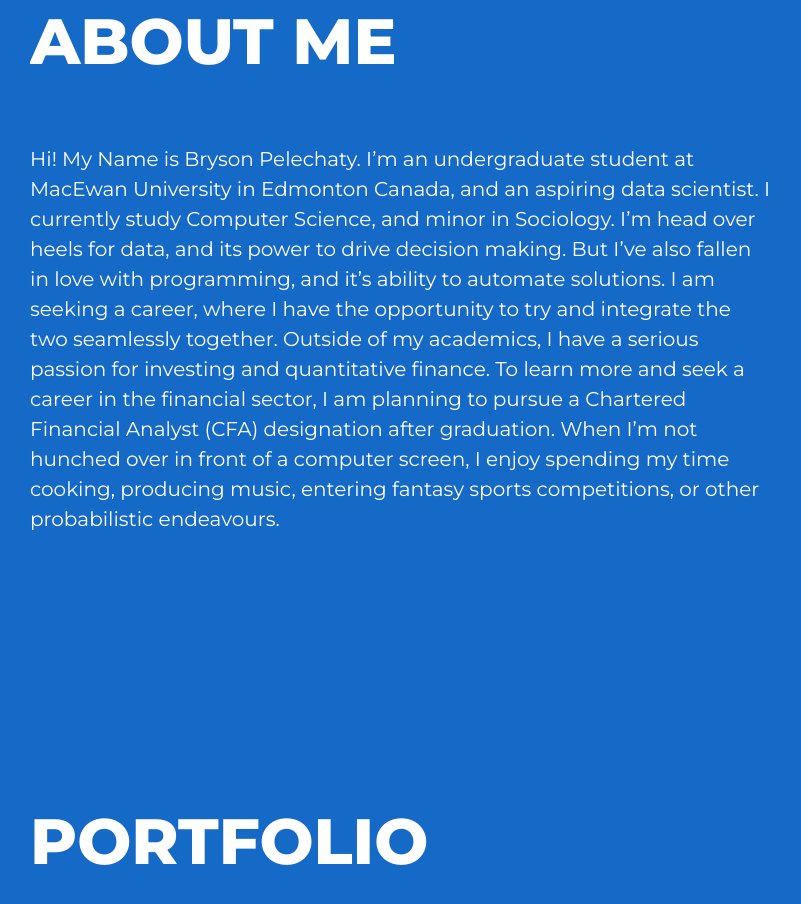
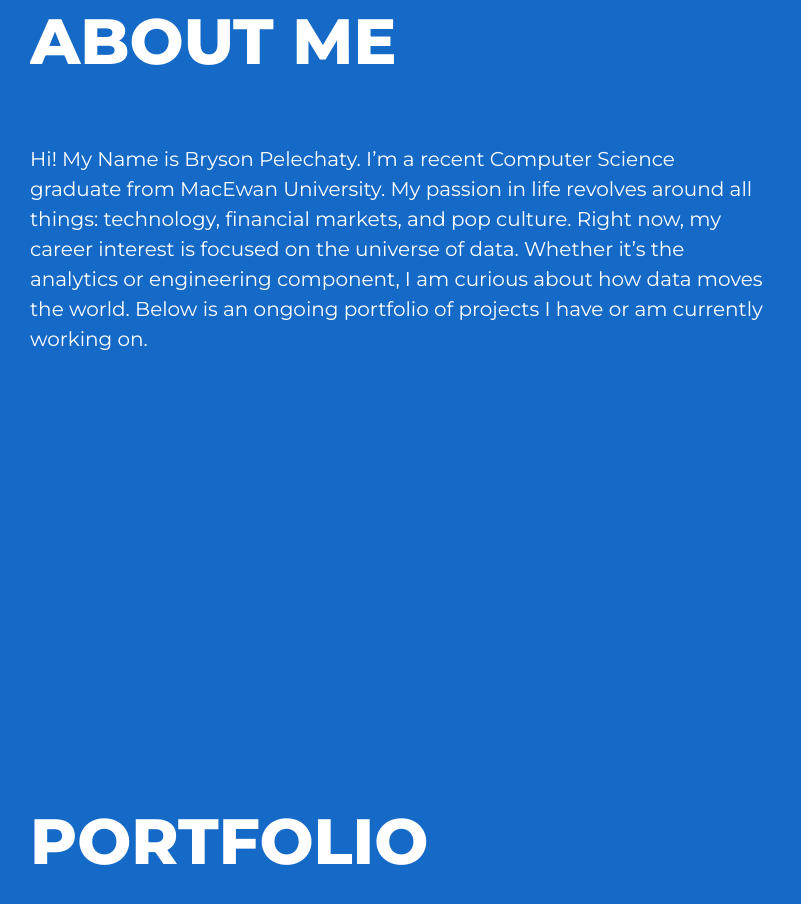
Before and after one commit to Bryson-P/Bryson-P.github.io, a plain HTML site: page index.html in a window 1280 px wide. Shown: the part 877-1781 px from the top of the page, without its empty margins (0-801 px from the left). Drawn offline with Linux system fonts and the light colour scheme.

Commit message:
Add files via upload

```diff
--- a/index.html
+++ b/index.html
@@ -84,18 +84,12 @@
 									</h2>
 									<article class="article animation-translate animation-item-2">
 										<p>
-											Hi! My Name is Bryson Pelechaty. I’m an undergraduate student at MacEwan
-											University in Edmonton Canada, and an aspiring data scientist. I currently
-											study Computer Science, and minor in Sociology. I’m head over heels for
-											data, and its power to drive decision making. But I’ve also fallen in love
-											with programming, and it’s ability to automate solutions. I am seeking a
-											career, where I have the opportunity to try and integrate the two seamlessly
-											together. Outside of my academics, I have a serious passion for investing
-											and quantitative finance. To learn more and seek a career in the financial
-											sector, I am planning to pursue a Chartered Financial Analyst (CFA)
-											designation after graduation. When I’m not hunched over in front of a
-											computer screen, I enjoy spending my time cooking, producing music, entering
-											fantasy sports competitions, or other probabilistic endeavours.
+											Hi! My Name is Bryson Pelechaty. I’m a recent Computer Science graduate from
+											MacEwan University. My passion in life revolves around all things:
+											technology, financial markets, and pop culture. Right now, my career
+											interest is focused on the universe of data. Whether it’s the analytics or
+											engineering component, I am curious about how data moves the world. Below is
+											an ongoing portfolio of projects I have or am currently working on.
 										</p>
 										<p>
 
@@ -233,7 +227,7 @@
 					<article class="article">
 						<div class="article-header">
 							<h2 class="article-title"> Analysis of EEG & music </h2>
-							<a href="https://github.com/Bryson-P/Eavesdrop"><i class="fa fa-github"
+							<a href="https://github.com/Bryson-P/mind-controlled-playlist"><i class="fa fa-github"
 									style="font-size:36px"></i></a>
 
 
```
